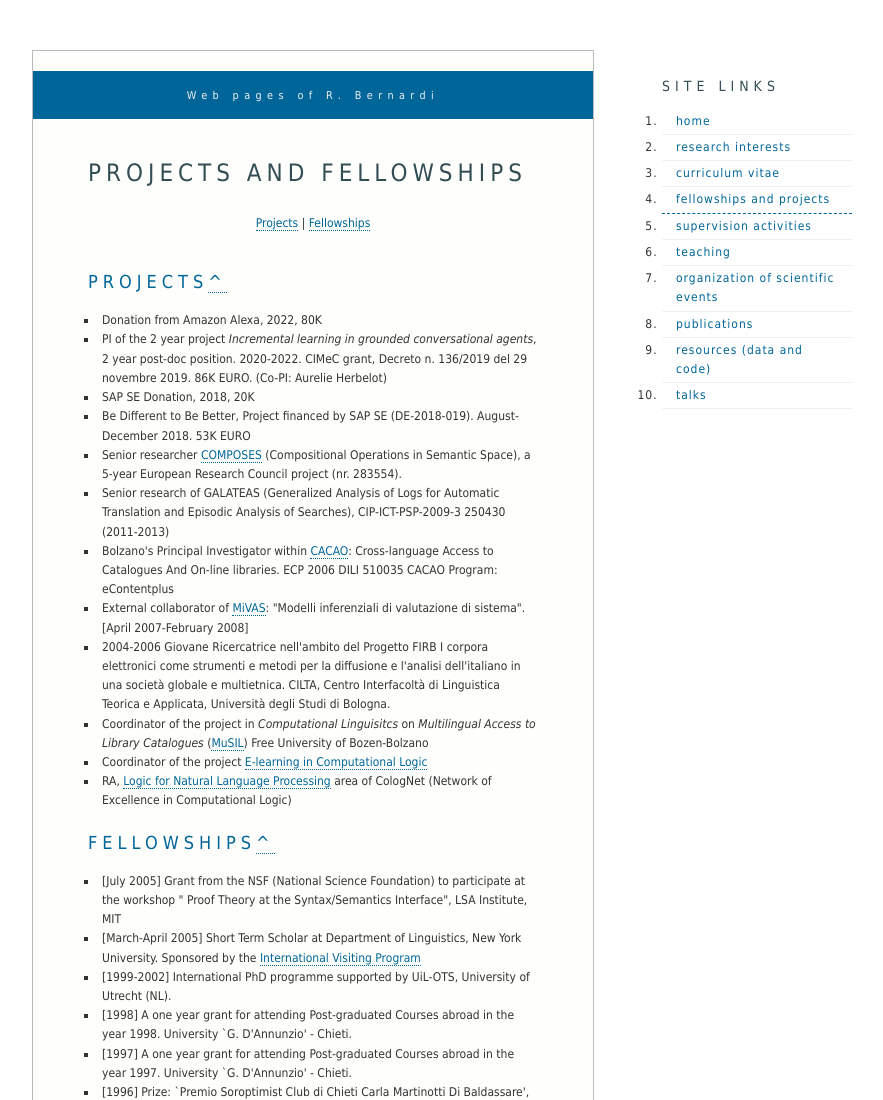
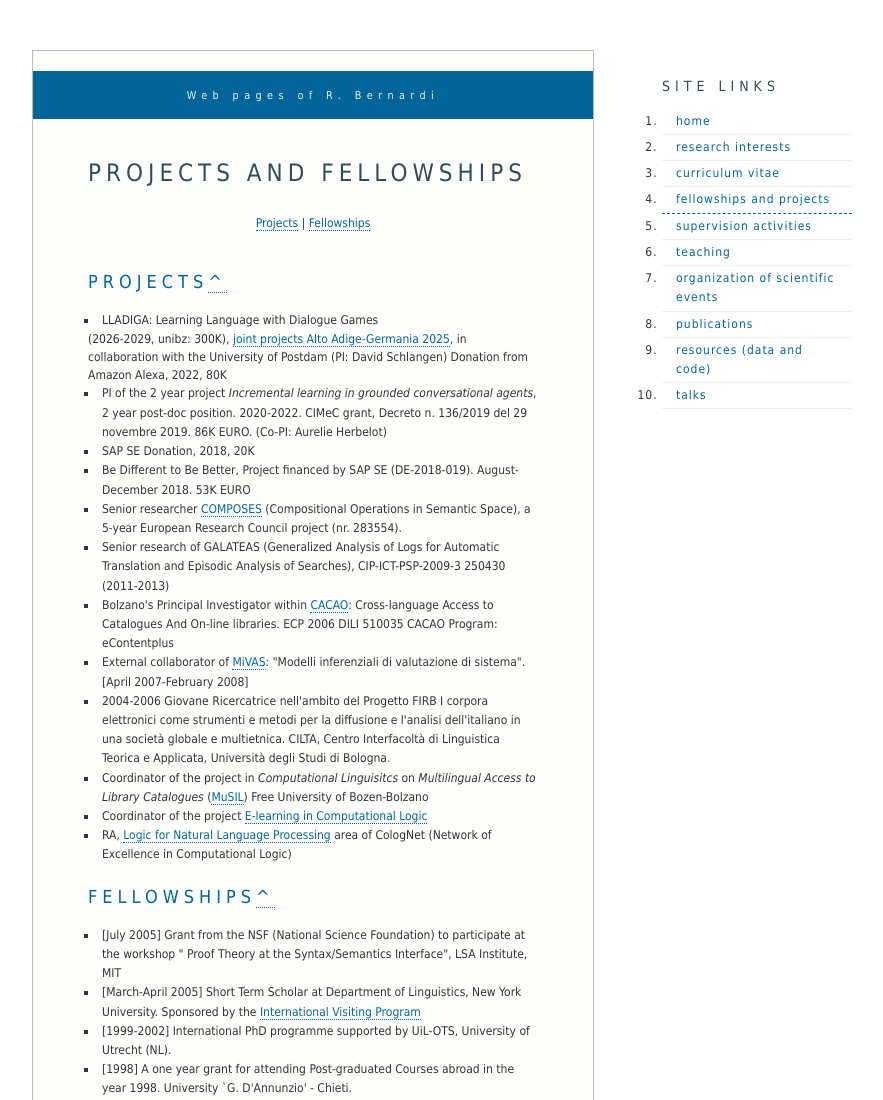
Before and after one commit to rabernardi/rabernardi.github.io, a plain HTML site: page projects.html in a window 1280 px wide. Shown: the top 1100 px of the page, without its empty margins (198-1081 px from the left). Drawn offline with Linux system fonts and the light colour scheme.

Commit message:
Update projects.html

```diff
--- a/projects.html
+++ b/projects.html
@@ -44,7 +44,8 @@ charset=iso-8859-1" /> -->
 <h2><a name="PROJ"></a>Projects<a href="#arriba">^</a> </h2>
 
 <ul>
-   <LI> Donation from Amazon Alexa, 2022, 80K</LI>
+  <LI> LLADIGA: Learning Language with Dialogue Games </LI> (2026-2029, unibz: 300K), <A HREF="https://www.dfg.de/de/foerderung/foerdermoeglichkeiten/programme/inter-foerdermassnahmen/antragstellung-suedtirol">joint projects Alto Adige-Germania 2025</A>, in collaboration with the University of Postdam (PI: David Schlangen)</LI
+  <LI> Donation from Amazon Alexa, 2022, 80K</LI>
 <LI>PI of the 2 year project <I>Incremental learning in grounded conversational
 agents</I>, 2 year post-doc  position. 2020-2022. CIMeC grant, Decreto n. 136/2019 del 29 novembre 2019. 86K EURO. (Co-PI: Aurelie Herbelot)</LI>
 <LI> SAP SE Donation, 2018, 20K</LI>
```
